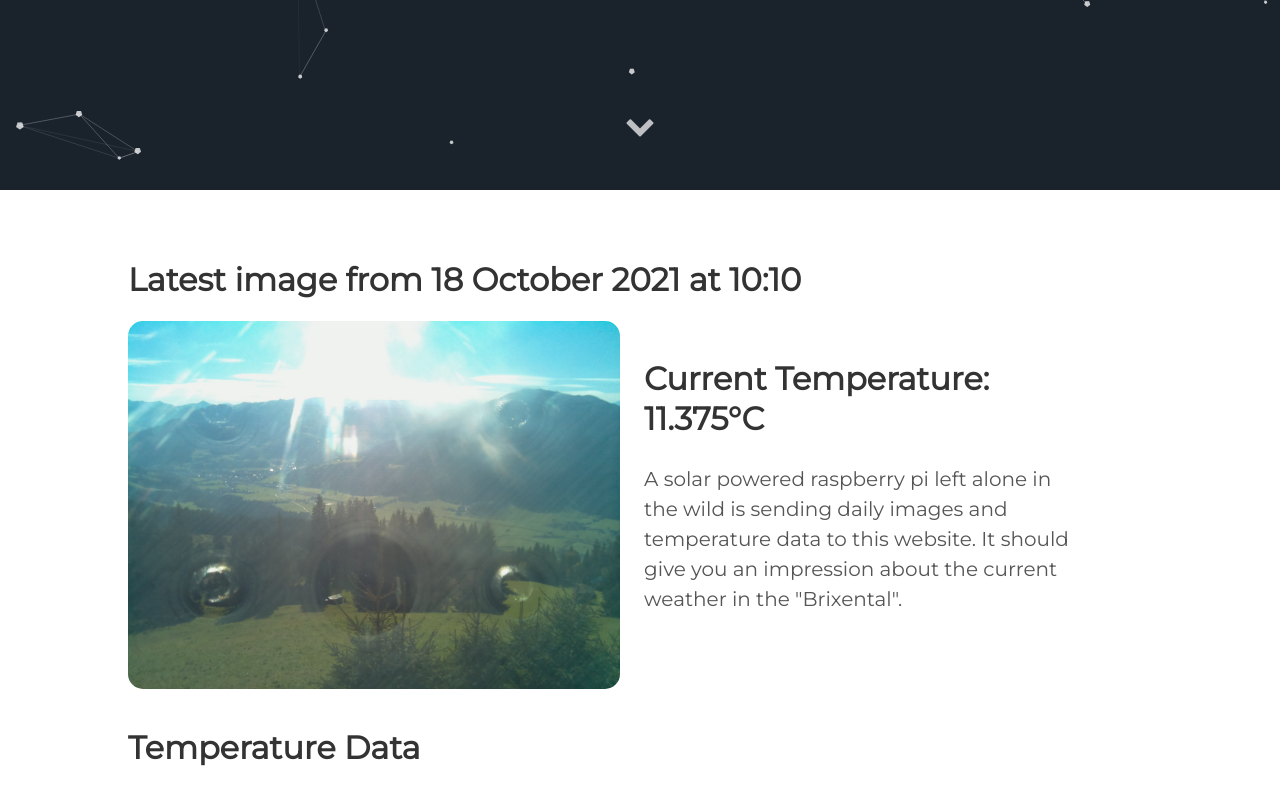
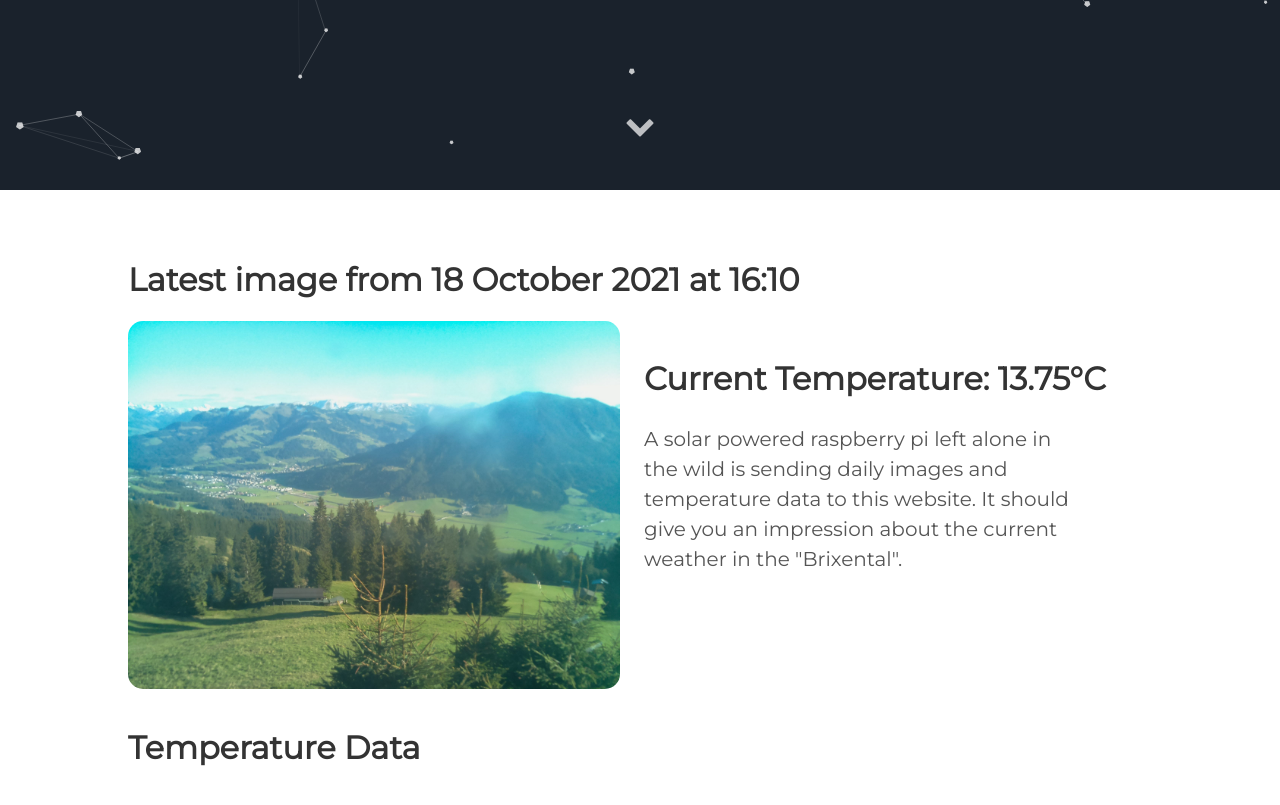
Before and after one commit to vektorious/vektorious.github.io, a Jekyll site: the page built from resources/huette.md, in a window 1280 px wide and 900 px high, scrolled down 710 px. Shown: the top 805 px of the window. Built offline with Jekyll 4.4.1, drawn with Linux system fonts in a browser that asks for light colours.

Commit message:
I'm a bot beep boop

```diff
--- a/resources/huette.md
+++ b/resources/huette.md
@@ -6,13 +6,13 @@ image: '/assets/img/'
 description: 'Live image from the Austrian alps'
 twitter_text: ' '
 ---
-## Latest image from 18 October 2021 at 10:10
+## Latest image from 18 October 2021 at 16:10
 <div class="huette">
   <div class="huette-image">
     <img src="{{ "/assets/img/huette.jpg" | prepend: site.baseurl }}">
   </div>
   <div class="huette-text">
-        <h2>Current Temperature: 11.375°C</h2>
+        <h2>Current Temperature: 13.75°C</h2>
         <p>A solar powered raspberry pi left alone in the wild is sending daily images and temperature data to this website. It should give you an impression about the current weather in the "Brixental".</p>
 
   </div>
```
Also changed, not shown: rpi-script/2021-10-18_160920.txt (renamed from rpi-script/2021-10-18_100924.txt, +5 -5 lines), rpi-script/huette.md (+2 -2 lines), assets/img/huette.jpg, assets/img/temp_plot.png, rpi-script/temp_plot.png, 1 other file.
